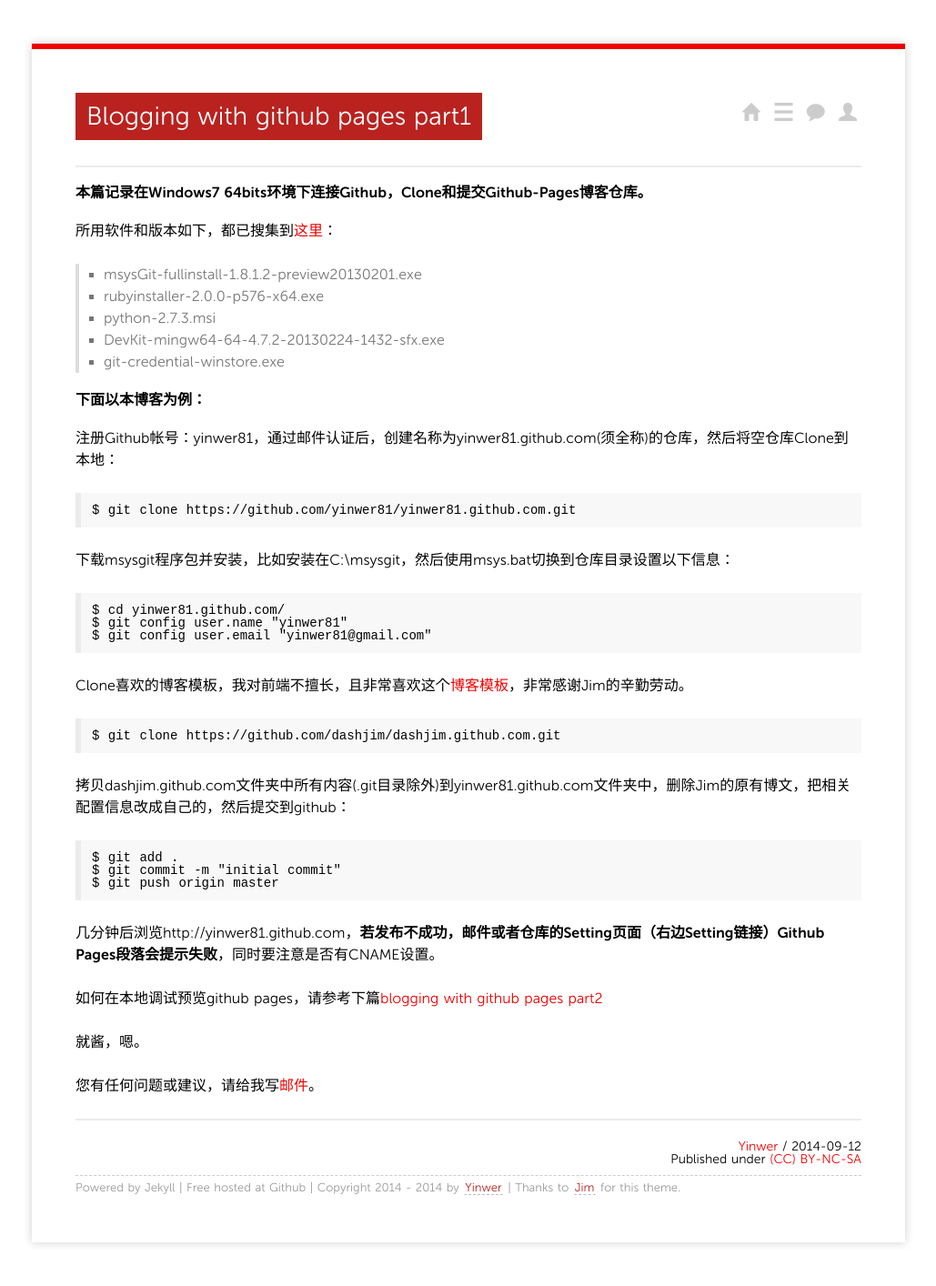
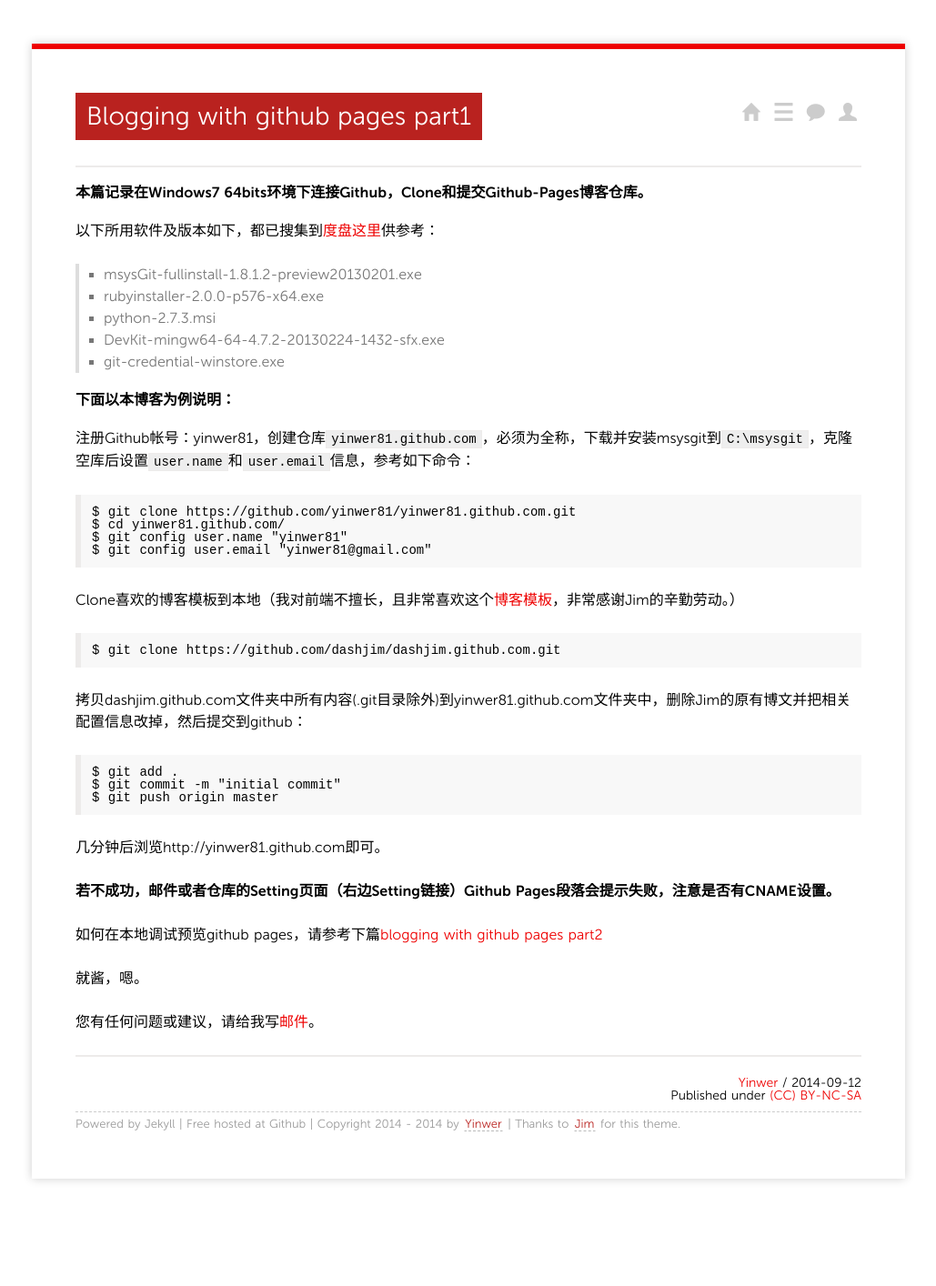
Before and after one commit to yinwer81/yinwer81.github.com, a Jekyll site: the page built from _posts/201409/2014-09-12-blogging-with-github-pages-part1.md, in a window 1280 px wide. Shown: the whole page at 91% size, without its empty margins (125-1154 px from the left). Built offline with Jekyll 4.4.1, drawn with Linux system fonts in a browser that asks for light colours; nearby versions of some CDN libraries; Markdown is read by kramdown in place of the engine named in the settings; comment, search, counter and statistics services are not loaded; after the commit the page ends 1344 px from its top, so only the background shows below that.

Commit message:
refresh blogging-with-github-pages

```diff
--- a/_posts/201409/2014-09-12-blogging-with-github-pages-part1.md
+++ b/_posts/201409/2014-09-12-blogging-with-github-pages-part1.md
@@ -5,36 +5,35 @@ categories: github-pages
 ---
 #### 本篇记录在Windows7 64bits环境下连接Github，Clone和提交Github-Pages博客仓库。
 <br />
-所用软件和版本如下，都已搜集到[这里](http://pan.baidu.com/s/1o6Nrahc)：
+以下所用软件及版本如下，都已搜集到[度盘这里](http://pan.baidu.com/s/1o6Nrahc)供参考：
 >* msysGit-fullinstall-1.8.1.2-preview20130201.exe
 >* rubyinstaller-2.0.0-p576-x64.exe
 >* python-2.7.3.msi
 >* DevKit-mingw64-64-4.7.2-20130224-1432-sfx.exe
 >* git-credential-winstore.exe
 
-#### 下面以本博客为例：
+#### 下面以本博客为例说明：
 <br />
-注册Github帐号：yinwer81，通过邮件认证后，创建名称为yinwer81.github.com(须全称)的仓库，然后将空仓库Clone到本地：
+注册Github帐号：yinwer81，创建仓库`yinwer81.github.com`，必须为全称，下载并安装msysgit到`C:\msysgit`，克隆空库后设置`user.name`和`user.email`信息，参考如下命令：
 
 	$ git clone https://github.com/yinwer81/yinwer81.github.com.git
-
-下载msysgit程序包并安装，比如安装在C:\msysgit，然后使用msys.bat切换到仓库目录设置以下信息：
-
 	$ cd yinwer81.github.com/
 	$ git config user.name "yinwer81"
 	$ git config user.email "yinwer81@gmail.com"
 
-Clone喜欢的博客模板，我对前端不擅长，且非常喜欢这个[博客模板](http://blog.sevenche.com/)，非常感谢Jim的辛勤劳动。
+Clone喜欢的博客模板到本地（我对前端不擅长，且非常喜欢这个[博客模板](http://blog.sevenche.com/)，非常感谢Jim的辛勤劳动。）
 
 	$ git clone https://github.com/dashjim/dashjim.github.com.git
 
-拷贝dashjim.github.com文件夹中所有内容(.git目录除外)到yinwer81.github.com文件夹中，删除Jim的原有博文，把相关配置信息改成自己的，然后提交到github：
+拷贝dashjim.github.com文件夹中所有内容(.git目录除外)到yinwer81.github.com文件夹中，删除Jim的原有博文并把相关配置信息改掉，然后提交到github：
 
 	$ git add .
 	$ git commit -m "initial commit"
 	$ git push origin master
 
-几分钟后浏览http://yinwer81.github.com，**若发布不成功，邮件或者仓库的Setting页面（右边Setting链接）Github Pages段落会提示失败**，同时要注意是否有CNAME设置。
+几分钟后浏览http://yinwer81.github.com即可。
+
+**若不成功，邮件或者仓库的Setting页面（右边Setting链接）Github Pages段落会提示失败，注意是否有CNAME设置。**
 
 如何在本地调试预览github pages，请参考下篇[blogging with github pages part2](/20140914/blogging-with-github-pages-part2/)
 
```
Also changed, not shown: _posts/201409/2014-09-14-blogging-with-github-pages-part2.md (+19 -16 lines).
